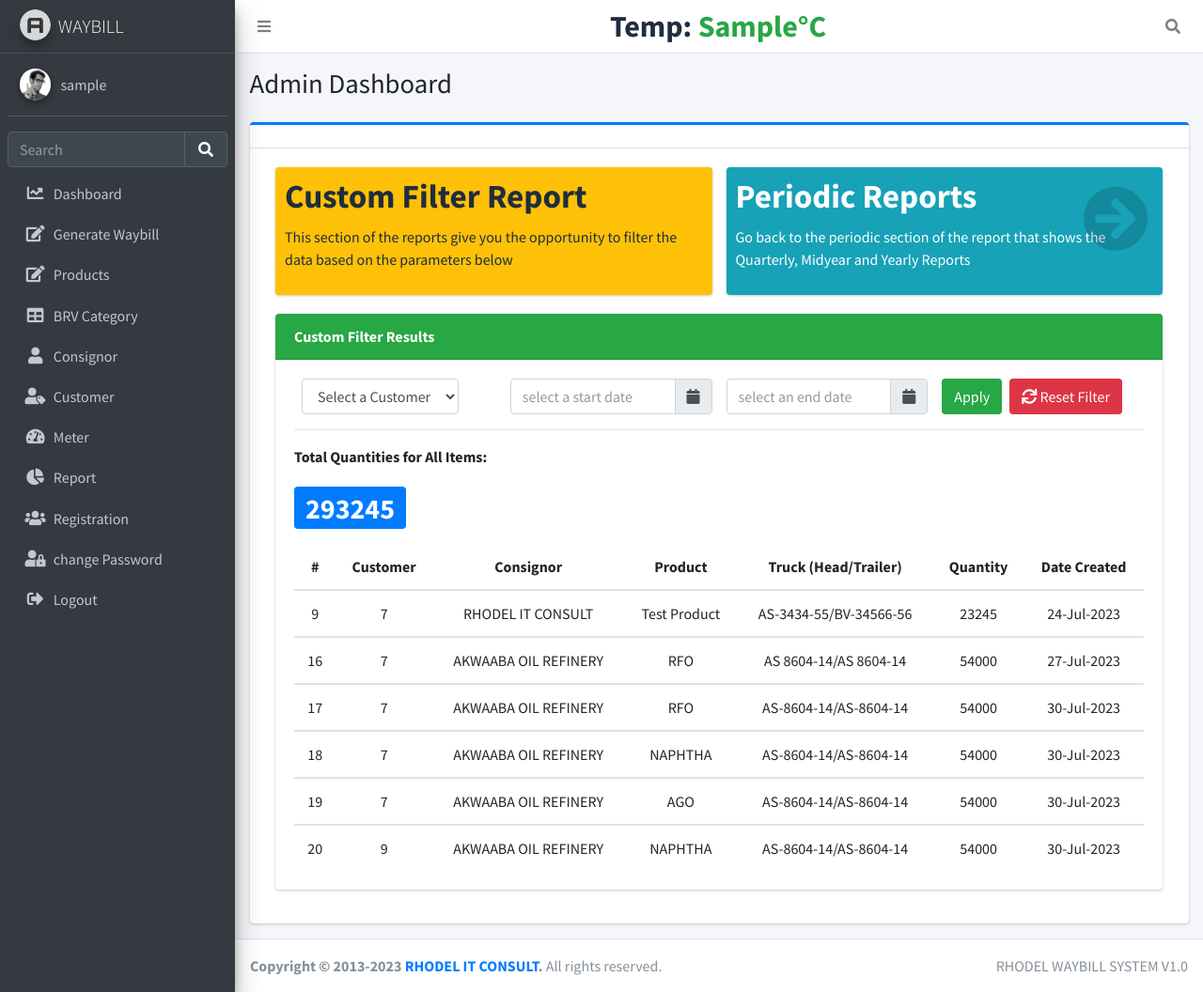
After one commit to Achiekobby/akwaaba, a PHP site: page /ui/custom_reports.php in a window 1280 px wide. The commit adds this page. Shown: the whole page at 94% size. Run offline with PHP 8.4, Linux system fonts and the light colour scheme; the visitor is signed in with stand-in values (Sample User, id 1); data comes from the database, SQL or seed files in the repository; tables that the repository leaves empty or names only in its code hold one stand-in row (values such as "Sample post"); some libraries are stand-ins or nearby versions.

Commit message:
waybill reports generated. Printing it out is what is next

```diff
--- /dev/null
+++ b/ui/custom_reports.php
@@ -0,0 +1,334 @@
+<?php
+
+include_once 'connectdb.php';
+session_start();
+
+include_once "header.php";
+
+// Function to compute total quantities
+function computeTotalQuantities($pdo, $result)
+{
+    $totalQuantities = 0;
+    while ($row = $result->fetch(PDO::FETCH_ASSOC)) {
+        $totalQuantities += $row['volume'];
+    }
+    return $totalQuantities;
+}
+
+    // Function to clean the select value
+    function cleanSelectValue($value)
+    {
+        return trim(htmlspecialchars($value));
+    }
+?>
+
+
+  <!-- Content Wrapper. Contains page content -->
+  <div class="content-wrapper">
+    <!-- Content Header (Page header) -->
+    <div class="content-header">
+      <div class="container-fluid">
+        <div class="row mb-2">
+          <div class="col-sm-6">
+            <h1 class="m-0">Admin Dashboard</h1>
+          </div><!-- /.col -->
+          <div class="col-sm-6">
+            <ol class="breadcrumb float-sm-right">
+              <!-- <li class="breadcrumb-item"><a href="#">Home</a></li>
+              <li class="breadcrumb-item active">Starter Page</li> -->
+            </ol>
+          </div><!-- /.col -->
+        </div><!-- /.row -->
+      </div><!-- /.container-fluid -->
+    </div>
+    <!-- /.content-header -->
+
+    <!-- Main content -->
+    <div class="content">
+      <div class="container-fluid">
+        <div class="row">
+          <div class="col-lg-12">
+
+
+          <div class="card card-primary card-outline">
+              <div class="card-header">
+
+              </div>
+              <div class="card-body">
+
+
+
+ <!-- Main content -->
+
+ <section class="content">
+  <div class="container-fluid">
+    <!-- Info boxes -->
+    <div class="row">
+      <div class="col-lg-6 col-6">
+        <div class="small-box bg-warning">
+          <div class="inner">
+            <h3>Custom Filter Report</h3>
+            <p>This section of the reports give you the opportunity to filter the data based on the parameters below</p>
+          </div>
+          <div class="icon">
+            <i class="ion ion-people"></i>
+          </div>
+        </div>
+      </div>
+
+      <div class="col-lg-6 col-6">
+        <a href="report.php" class="small-box bg-info">
+          <div class="inner">
+            <h3>Periodic Reports</h3>
+            <p>Go back to the periodic section of the report that shows the Quarterly, Midyear and Yearly Reports</p>
+          </div>
+          <div class="icon">
+            <i class="fas fa-arrow-circle-right"></i>
+          </div>
+        </a>
+      </div>
+  </div>
+
+<div class="row">
+  <div class="col-lg-12">
+    <div class="card">
+      <div class="card-header text-bold bg-success">
+        Custom Filter Results
+      </div>
+      <div class="card-body">
+  <div class="row">
+    <form class="form-inline float-right" method="POST">
+      <div class="col-lg-3">
+          <select class="form-control mx-2" name="select_customer" id="select_customer">
+            <option value="">Select a Customer</option>
+            <?php
+              $query_customer = $pdo->prepare("SELECT customer FROM tbl_customer ORDER BY customer DESC");
+              $query_customer->execute();
+              $customers = $query_customer->fetchAll(PDO::FETCH_ASSOC);
+              foreach ($customers as $customer):
+                $cleanedCustomer = htmlspecialchars($customer['customer']);
+            ?>
+            <option value="<?php echo $cleanedCustomer; ?>"><?php echo $cleanedCustomer; ?></option>
+            <?php endforeach ?>
+          </select>
+      </div>
+      <div class="col-lg-3">
+          <div class="input-group date" id="datetimepicker1" data-target-input="nearest">
+            <input type="text" name="start_date" class="form-control datetimepicker-input" data-target="#datetimepicker1" placeholder="select a start date" />
+            <div class="input-group-append" data-target="#datetimepicker1" data-toggle="datetimepicker">
+                <div class="input-group-text"><i class="fa fa-calendar"></i></div>
+            </div>
+          </div>
+      </div>
+
+      <div class="col-lg-3">
+          <div class="input-group date" id="datetimepicker2" data-target-input="nearest">
+            <input type="text" name="end_date" class="form-control datetimepicker-input" data-target="#datetimepicker2" placeholder="select an end date" />
+            <div class="input-group-append" data-target="#datetimepicker2" data-toggle="datetimepicker">
+            <div class="input-group-text"><i class="fa fa-calendar"></i></div>
+            </div>
+          </div>
+      </div>
+      <div class="col-lg-3">
+          <div class="input-group">
+            <input type="submit" name="filter" value="Apply" class="bg-success btn btn-sidebar"/>
+            <button type="submit" name="reset" id="reset" value="Reset" class="ml-2 bg-danger btn btn-sidebar">
+            <i class="fa fa-refresh" aria-hidden="true"></i>
+              Reset Filter
+            </button>
+
+          </div>
+      </div>
+    </form/>
+  </div>
+  <hr>
+  <?php
+
+    //* checking to see if the apply button has been pressed
+    if(isset($_POST['filter'])){
+      $start_date       = cleanSelectValue($_POST['start_date']);
+      $end_date         = cleanSelectValue($_POST['end_date']);
+      $select_customer  = cleanSelectValue($_POST['select_customer']);
+
+       //* Validate and convert start_date
+        $startDateObj = DateTime::createFromFormat('m/d/Y', $start_date);
+        if (!$startDateObj) {
+            $start_date = null;
+        } else {
+            $start_date = $startDateObj->format('Y-m-d H:i:s');
+        }
+
+        //* Validate and convert end_date
+        $endDateObj = DateTime::createFromFormat('m/d/Y', $end_date);
+        if (!$endDateObj) {
+            $end_date = null;
+        } else {
+            $end_date = $endDateObj->format('Y-m-d H:i:s');
+        }
+
+      //* Validate the input submitted
+      if(!empty($start_date) && empty($end_date)){
+        echo "<p class='text-danger text-bold'>Error! You must enter an end date if you enter an start date</p>";
+      }
+      elseif(empty($start_date) && !empty($end_date)){
+        echo "<p class='text-danger text-bold'>Error! You must enter a start date if you enter an end date</p>";
+      }
+      else{
+        $sql ="SELECT tbl_product.*, tbl_consignor.consignor AS consignor_name,
+              DATE_FORMAT(tbl_product.created_at, '%d-%b-%Y') AS formatted_created_at
+              FROM tbl_product
+              INNER JOIN tbl_consignor ON tbl_product.consignor = tbl_consignor.conid
+              WHERE 1=1 ";
+
+        if (!empty($start_date) && !empty($end_date)) {
+          $sql .= "AND tbl_product.created_at BETWEEN :start_date AND :end_date ";
+        }
+        if (!empty($select_customer)) {
+          $sql .= "AND tbl_product.customer = :customer ";
+        }
+
+        //* Prepare and execute the query with parameter binding
+        $stmt = $pdo->prepare($sql);
+
+        if (!empty($start_date) && !empty($end_date)) {
+          $stmt->bindParam(':start_date', $start_date);
+          $stmt->bindParam(':end_date', $end_date);
+        }
+
+        if (!empty($select_customer)) {
+          $stmt->bindParam(':customer', $select_customer);
+        }
+
+        $stmt->execute();
+        // echo "<p>{$stmt->rowCount()}</p>";
+        // $row = $stmt->fetch(PDO::FETCH_ASSOC);
+        // echo "<pre>";
+        // print_r($row);
+        // echo "</pre>";
+
+        //* Displaying the results
+        if ($stmt->rowCount() > 0) {
+          echo "<p class='text-bold'>Total Quantities for Filtered Items: <h1><span class='badge bg-primary'>".computeTotalQuantities($pdo, $stmt). "</span></h1></p>";
+
+          echo"<table class='table table-hover'>
+                <thead  class='text-center'>
+                    <th>#</th>
+                    <th>Customer</th>
+                    <th>Consignor</th>
+                    <th>Product</th>
+                    <th>Truck (Head/Trailer)</th>
+                    <th>Quantity</th>
+                    <th>Date Created</th>
+              </thead>";
+              $stmt->execute();
+              while ($row = $stmt->fetch(PDO::FETCH_ASSOC)) {
+
+                echo "<tbody><tr class='text-center'>
+                    <td>{$row['pid']}</td>
+                    <td>{$row['customer']}</td>
+                    <td>{$row['consignor_name']}</td>
+                    <td>{$row['product']}</td>
+                    <td>{$row['truck_header_number']}/{$row['truck_trailer_number']}</td>
+                    <td>{$row['volume']}</td>
+                    <td>{$row['formatted_created_at']}</td>
+                </tr></tbody>";
+            }
+
+            echo "</table>";
+
+        } else {
+          echo "<p>No products found in the database.</p>";
+        }
+
+      }
+
+    }else{
+      $sql = "SELECT tbl_product.* , tbl_consignor.consignor AS consignor_name, DATE_FORMAT(tbl_product.created_at, '%d-%b-%Y') AS formatted_created_at
+      FROM tbl_product
+      INNER JOIN tbl_consignor ON tbl_consignor.conid = tbl_product.consignor";
+      $result = $pdo->query($sql);
+      // $stmt->execute();
+      if ($result->rowCount() > 0) {
+      echo "<p class='text-bold'>Total Quantities for All Items: <h1><span class='badge bg-primary'>".computeTotalQuantities($pdo, $result). "</span></h1></p>";
+
+      echo"<table class='table table-hover'>
+            <thead  class='text-center'>
+                <th>#</th>
+                <th>Customer</th>
+                <th>Consignor</th>
+                <th>Product</th>
+                <th>Truck (Head/Trailer)</th>
+                <th>Quantity</th>
+                <th>Date Created</th>
+          </thead>";
+
+      // Move the result pointer back to the beginning for filter processing
+      $result->execute();
+
+      while ($row = $result->fetch(PDO::FETCH_ASSOC)) {
+
+          echo "<tbody><tr class='text-center'>
+              <td>{$row['pid']}</td>
+              <td>{$row['customer']}</td>
+              <td>{$row['consignor_name']}</td>
+              <td>{$row['product']}</td>
+              <td>{$row['truck_header_number']}/{$row['truck_trailer_number']}</td>
+              <td>{$row['volume']}</td>
+              <td>{$row['formatted_created_at']}</td>
+          </tr></tbody>";
+      }
+
+      echo "</table>";
+      } else {
+      echo "<p>No products found in the database.</p>";
+      }
+    }
+  ?>
+
+</div>
+
+    </div>
+  </div>
+
+</div>
+
+
+</div>
+</div>
+</div>
+        </div>
+        </div>
+        </div>
+        </div>
+        </div>
+
+
+
+  <?php
+
+include_once "footer.php";
+
+?>
+
+<script type="text/javascript">
+    $(function () {
+        $('#datetimepicker1').datetimepicker({format: 'L'});
+    });
+</script>
+
+<script type="text/javascript">
+    $(function () {
+        $('#datetimepicker2').datetimepicker({format: 'L'});
+    });
+</script>
+
+<script>
+  // Add an event listener to the "Reset" button
+  document.getElementById('reset').addEventListener('click', function() {
+    // Reset the form fields by setting the form to its initial state
+    // document.getElementById('your_form_id').reset();
+
+    // Reload the page to show the original data without search filters
+    location.reload();
+  });
+</script>
--- a/ui/footer.php
+++ b/ui/footer.php
@@ -53,11 +53,11 @@
 
 
 <!-- jQuery -->
-<script src="plugins/jquery/jquery.min.js"></script>
+<script src="../plugins/jquery/jquery.min.js"></script>
 <!-- Bootstrap -->
-<script src="plugins/bootstrap/js/bootstrap.bundle.min.js"></script>
+<script src="../plugins/bootstrap/js/bootstrap.bundle.min.js"></script>
 <!-- overlayScrollbars -->
-<script src="plugins/overlayScrollbars/js/jquery.overlayScrollbars.min.js"></script>
+<script src="../plugins/overlayScrollbars/js/jquery.overlayScrollbars.min.js"></script>
 
 <!-- <script src="dist/js/adminlte.js"></script> -->
 
@@ -68,5 +68,8 @@
 
 <!-- SweetAlert2 -->
 <script src="../plugins/sweetalert2/sweetalert2.min.js"></script>
+<script src="../plugins/moment/moment.min.js"></script>
+
+<script src="../plugins/tempusdominus-bootstrap-4/js/tempusdominus-bootstrap-4.min.js"></script>
 </body>
 </html>
--- a/ui/header.php
+++ b/ui/header.php
@@ -59,17 +59,19 @@ scratch. This page gets rid of all links and provides the needed markup only.
 <link rel="stylesheet" href="https://code.ionicframework.com/ionicons/2.0.1/css/ionicons.min.css">
 
  <!-- Font Awesome Icons -->
- <link rel="stylesheet" href="plugins/fontawesome-free/css/all.min.css">
+ <link rel="stylesheet" href="../plugins/fontawesome-free/css/all.min.css">
   <!-- overlayScrollbars -->
-  <link rel="stylesheet" href="plugins/overlayScrollbars/css/OverlayScrollbars.min.css">
+  <link rel="stylesheet" href="../plugins/overlayScrollbars/css/OverlayScrollbars.min.css">
   <!-- Theme style -->
-  <link rel="stylesheet" href="dist/css/adminlte.min.css">
+  <link rel="stylesheet" href="../dist/css/adminlte.min.css">
 
 
   <!-- overlayScrollbars -->
   <link rel="stylesheet" href="../plugins/overlayScrollbars/css/OverlayScrollbars.min.css">
   <!-- Theme style -->
   <link rel="stylesheet" href="../dist/css/adminlte.min.css">
+
+
 
   <!-- DataTables -->
   <link rel="stylesheet" href="../plugins/datatables-bs4/css/dataTables.bootstrap4.min.css">
@@ -81,6 +83,25 @@ scratch. This page gets rid of all links and provides the needed markup only.
 <script src="https://cdnjs.cloudflare.com/ajax/libs/jspdf/2.5.1/jspdf.umd.min.js"></script>
 <script src="https://ajax.googleapis.com/ajax/libs/jquery/3.5.1/jquery.min.js"></script>
 
+<!-- Extras -->
+<link rel="stylesheet" href="../plugins/daterangepicker/daterangepicker.css">
+
+<link rel="stylesheet" href="../plugins/icheck-bootstrap/icheck-bootstrap.min.css">
+
+<link rel="stylesheet" href="../plugins/bootstrap-colorpicker/css/bootstrap-colorpicker.min.css">
+
+<link rel="stylesheet" href="../plugins/tempusdominus-bootstrap-4/css/tempusdominus-bootstrap-4.min.css">
+
+<link rel="stylesheet" href="../plugins/select2/css/select2.min.css">
+<link rel="stylesheet" href="../plugins/select2-bootstrap4-theme/select2-bootstrap4.min.css">
+
+<link rel="stylesheet" href="../plugins/bootstrap4-duallistbox/bootstrap-duallistbox.min.css">
+
+<link rel="stylesheet" href="../plugins/bs-stepper/css/bs-stepper.min.css">
+
+<link rel="stylesheet" href="../plugins/dropzone/min/dropzone.min.css">
+
+<link rel="stylesheet" href="../dist/css/adminlte.min.css?v=3.2.0">
 </head>
 <body class="hold-transition sidebar-mini">
 <div class="wrapper">
--- a/ui/showproducts.php
+++ b/ui/showproducts.php
@@ -59,7 +59,7 @@ if (isset($_GET['id'])) {
               <div class="col-md-12">
 
                 <table  id="table_brv" class="table table-striped table-hover">
-                  <thead class="text-bold text-center">
+                  <thead class="text-bold">
                     <tr>
                       <td>#</td>
                       <td>Product</td>
```
Also changed, not shown: ui/addproduct.php (+7 -3 lines), ui/report.php (+14 -51 lines).
